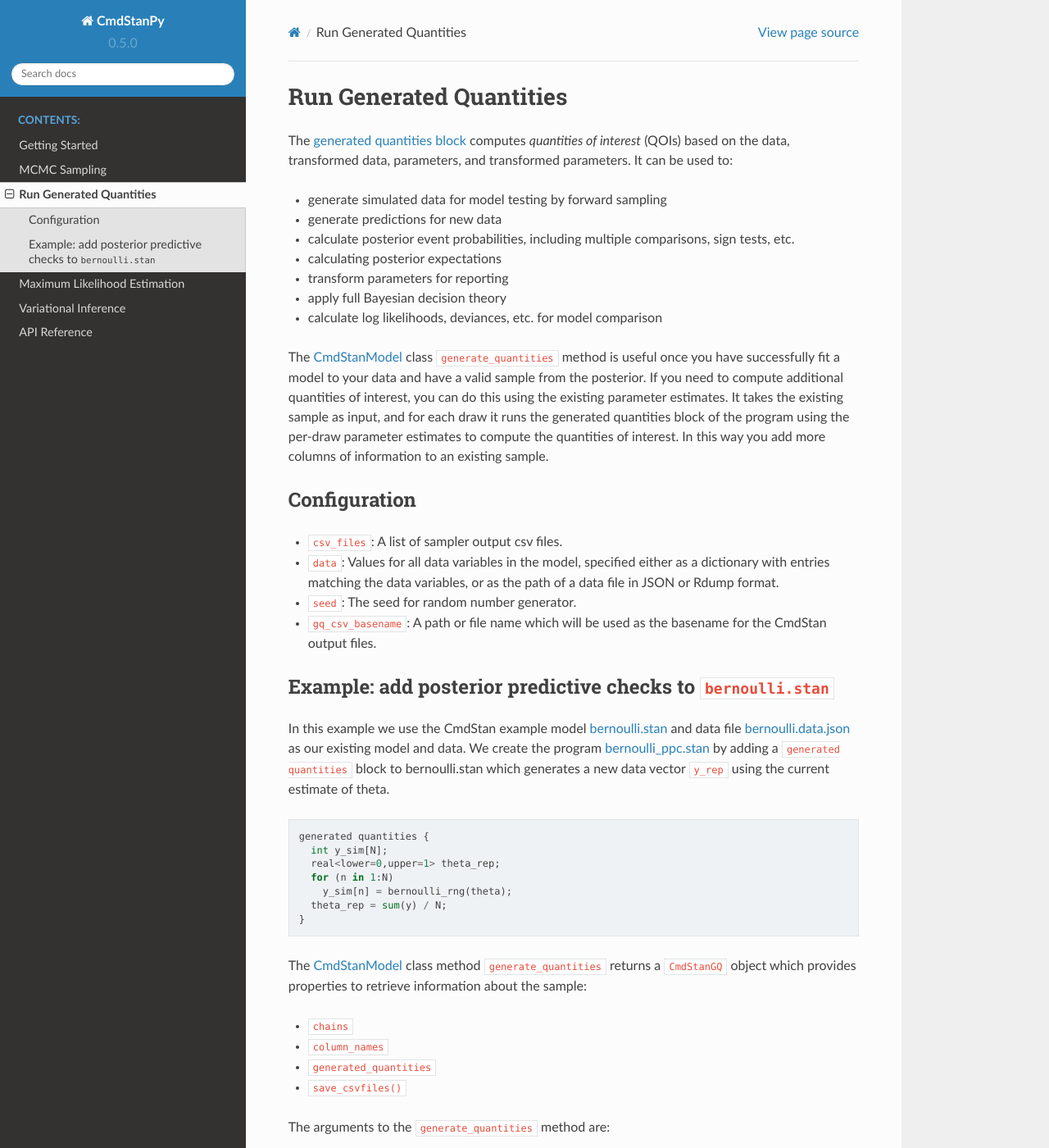
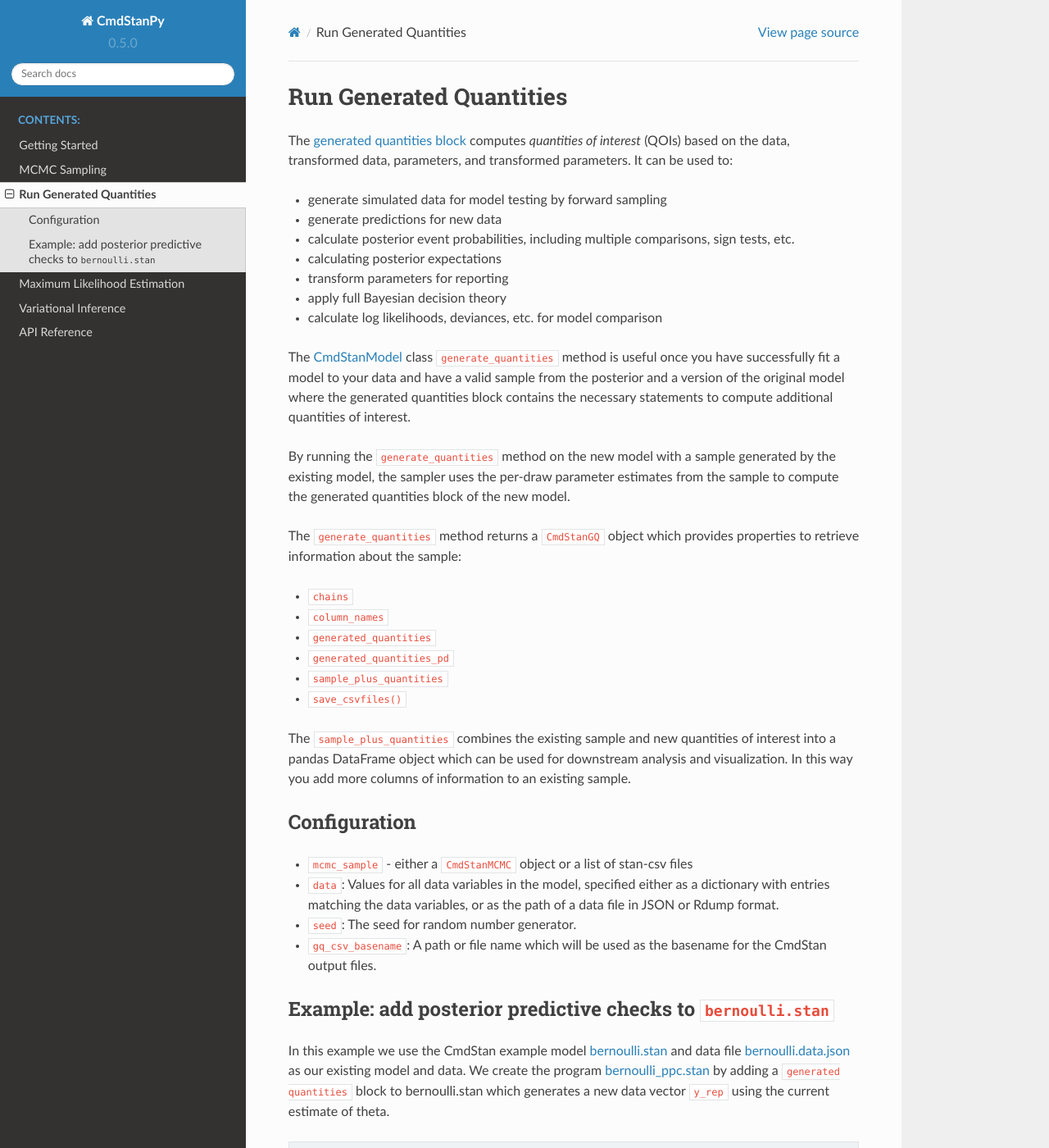
Before and after one commit to stan-dev/cmdstanpy, a Sphinx documentation site: the page built from docs/generate_quantities.rst, in a window 1280 px wide and 1400 px high. Shown: the whole window at 82% size. Built offline with Sphinx 7.4.7 and the Read the Docs theme 2.0.0, drawn with Linux system fonts in a browser that asks for light colours; formulas are drawn with MathJax 3; some of the changed text lies outside the part shown.

Commit message:
docs update - notebook and rst file in sync

```diff
--- a/docs/generate_quantities.rst
+++ b/docs/generate_quantities.rst
@@ -17,18 +17,37 @@
 
 The :ref:`class_cmdstanmodel` class ``generate_quantities`` method is useful once you
 have successfully fit a model to your data and have a valid
-sample from the posterior.
-If you need to compute additional quantities of interest,
-you can do this using the existing parameter estimates.
-It takes the existing sample as input, and for each draw it
-runs the generated quantities block of the program using the
-per-draw parameter estimates to compute the quantities of interest.
+sample from the posterior and a version of the original model
+where the generated quantities block contains the necessary statements
+to compute additional quantities of interest.
+
+By running the ``generate_quantities`` method on the new model with
+a sample generated by the existing model, the sampler uses the
+per-draw parameter estimates from the sample to compute the
+generated quantities block of the new model.
+
+
+The ``generate_quantities`` method returns a ``CmdStanGQ`` object
+which provides properties to retrieve information about the sample:
+
+
+- ``chains``
+- ``column_names``
+- ``generated_quantities``
+- ``generated_quantities_pd``
+- ``sample_plus_quantities``
+- ``save_csvfiles()``
+
+The ``sample_plus_quantities`` combines the existing sample
+and new quantities of interest into a pandas DataFrame object
+which can be used for downstream analysis and visualization.
 In this way you add more columns of information to an existing sample.
+
 
 Configuration
 -------------
 
-- ``csv_files``: A list of sampler output csv files.
+- ``mcmc_sample`` - either a ``CmdStanMCMC`` object or a list of stan-csv files
 
 - ``data``: Values for all data variables in the model, specified either as a dictionary with entries matching the data variables, or as the path of a data file in JSON or Rdump format.
 
@@ -61,23 +80,6 @@
     }
 
 
-The :ref:`class_cmdstanmodel` class method  ``generate_quantities`` returns a ``CmdStanGQ`` object
-which provides properties to retrieve information about the sample:
-
-
-- ``chains``
-- ``column_names``
-- ``generated_quantities``
-
-- ``save_csvfiles()``
-
-
-The arguments to the ``generate_quantities`` method are:
-
-- the data used to fit the model (``bern_data``)
-- the list of the resulting stan csv files (``bern_fit.csv_files``)
-
-
 The first step is to fit model ``bernoulli`` to the data:
 
 .. code:: ipython3
@@ -85,14 +87,17 @@
     import os
     from cmdstanpy import CmdStanModel, cmdstan_path
 
+    bernoulli_dir = os.path.join(cmdstan_path(), 'examples', 'bernoulli')
+    bernoulli_path = os.path.join(bernoulli_dir, 'bernoulli.stan')
+    bernoulli_data = os.path.join(bernoulli_dir, 'bernoulli.data.json')
+
     # instantiate bernoulli model, compile Stan program
-    bernoulli_path = os.path.join(cmdstan_path(), 'examples', 'bernoulli', 'bernoulli.stan')
     bernoulli_model = CmdStanModel(stan_file=bernoulli_path)
     bernoulli_model.compile()
 
-    # run CmdStan's sample method, returns object `CmdStanMCMC`
-    bern_data = os.path.join(cmdstan_path(), 'examples', 'bernoulli', 'bernoulli.data.json')
-    bern_fit = bernoulli_model.sample(data=bern_data)
+    # fit the model to the data
+    bern_fit = bernoulli_model.sample(data=bernoulli_data)
+
 
 Then we compile the model ``bernoulli_ppc`` and use the fit parameter estimates
 to generate quantities of interest:
@@ -102,16 +107,14 @@
 
     bernoulli_ppc_model = CmdStanModel(stan_file='bernoulli_ppc.stan')
     bernoulli_ppc_model.compile()
+    new_quantities = bernoulli_ppc_model.generate_quantities(data=bern_data, mcmc_sample=bern_fit)
 
-    new_quantities = bernoulli_ppc_model.generate_quantities(data=bern_data, csv_files=bern_fit.csv_files)
-
-
-
-The ``CmdStanGQ`` object contains the values for all variables in
-the generated quantities block of the program bernoulli_ppc.stan.
-Unlike the output from the ``sample`` method, it doesn’t contain any
-information on the joint log probability density, sampler state, or
-parameters or transformed parameter values.
+The ``generate_quantities`` method returns a ``CmdStanGQ`` object which
+contains the values for all variables in the generated quantitites block
+of the program ``bernoulli_ppc.stan``. Unlike the output from the
+``sample`` method, it doesn’t contain any information on the joint log
+probability density, sampler state, or parameters or transformed
+parameter values.
 
 .. code:: ipython3
 
@@ -119,3 +122,13 @@
     new_quantities.generated_quantities.shape
     for i in range(len(new_quantities.column_names)):
         print(new_quantities.generated_quantities[:,i].mean())
+
+
+The method ``sample_plus_quantities`` returns a pandas DataFrame which
+combines the input drawset with the generated quantities.
+
+.. code:: ipython3
+
+    sample_plus = new_quantities.sample_plus_quantities
+    print(sample_plus.shape)
+    print(sample_plus.columns)
```
Also changed, not shown: docs/notebooks/Run Generated Quantities.ipynb.
